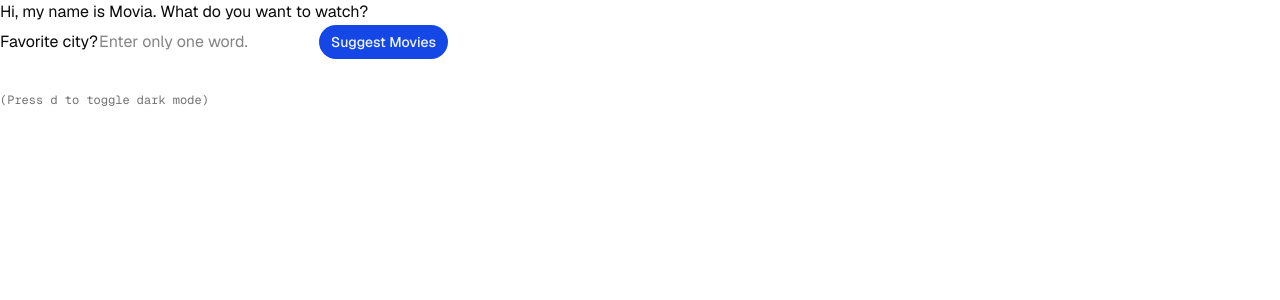
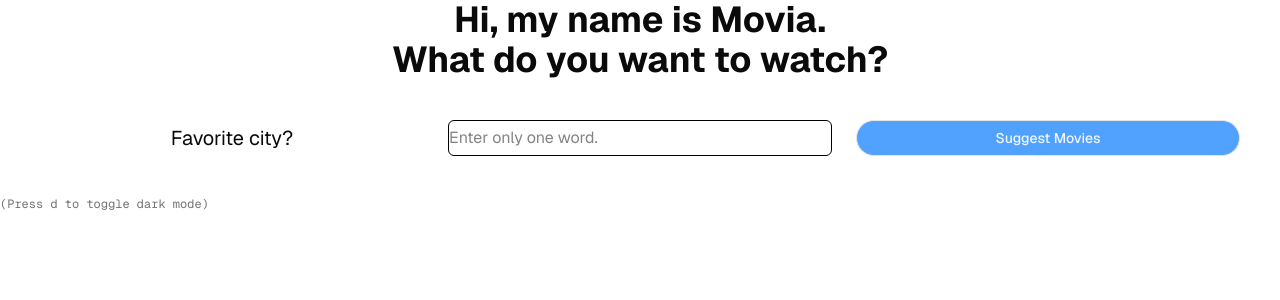
Before and after one commit to alfav23/movia, a Next.js app: page / in a window 1280 px wide. Shown: the top 300 px of the page. Built offline with nearby package versions, Linux system fonts and the light colour scheme.

Commit message:
stylistic changes

```diff
--- a/app/page.tsx
+++ b/app/page.tsx
@@ -7,6 +7,7 @@ import rehypeStringify from 'rehype-stringify';
 import remarkParse from 'remark-parse';
 import remarkRehype from 'remark-rehype';
 import {unified} from 'unified';
+import Link from "next/link";
 
 export default function Page() {
   const [results, setResults] = useState<any>(null);
@@ -54,9 +55,13 @@ export default function Page() {
   };
 
   return (
-    <div>
-      <div>
-        <p>Hi, my name is Movia. What do you want to watch?</p>
+    <div className="page-content">
+      <div className="header">
+        <h1 className="text-4xl font-bold header text-center">
+          Hi, my name is Movia.
+          <br></br>
+          What do you want to watch?
+        </h1>
       </div>
       <Form onSubmit={handleSearch} isLoading={isLoading} />
 
@@ -69,14 +74,16 @@ export default function Page() {
 
       {results && (
         //markdown library component around div, add movie poster results
-        <div className="p-4 rounded movies">
+        <div className="p-4 rounded justify-center movies">
           {console.log(results)}
          { results.map((movie: Movie) => (
             <div key={movie.id} className="movie">
-              <img src={movie.poster_path} alt={`poster for ${movie.title}`} />
-              <h1 className="movie movie_title">
-                {`${movie.title} ( ${movie.year} )`}
-              </h1>
+              <img src={movie.poster_path} alt={`poster for ${movie.title}`} width={200}/>
+              <Link href={`https://www.themoviedb.org/movie/${movie.id}`} target="_blank">
+                <h1 className="movie movie_title">
+                  {`${movie.title} ( ${movie.year} )`}
+                </h1>
+              </Link>
               <p className="movie movie_synopsis">{movie.synopsis}</p>
             </div>
           ))}
--- a/components/Form/Form.tsx
+++ b/components/Form/Form.tsx
@@ -10,12 +10,12 @@ interface FormProps {
 export default function Form({ onSubmit, isLoading = false }: FormProps) {
   const [query, setQuery] = useState<string>("");
 
-  const prompts = ["What's your favorite color?", "What's your mood?", "What's the weather?", "How old are you?", "Dream job?", "Favorite city?"];
+  const prompts = ["What's your favorite color?", "What's your mood?", "What's the weather?", "Birth year?", "Dream job?", "Favorite city?", "Zodiac sign?"];
 
   const [ prompt, setPrompt ] = useState<number | null>(null);
 
   useEffect(()=> {
-    setPrompt(Math.floor(Math.random()*(prompts.length)) + 1)
+    setPrompt(Math.floor(Math.random()*(prompts.length)))
   }, []);
 
   const handleSubmit = async (e: React.SubmitEvent) => {
@@ -24,12 +24,12 @@ export default function Form({ onSubmit, isLoading = false }: FormProps) {
   };
 
   return (
-    <>
-      <form className="form" onSubmit={handleSubmit}>
-        <label htmlFor="input">{prompt === null ? "Loading..." : prompts[prompt]}</label>
+    <div className="form-container items-center justify-center">
+      <form className="m-10 grid grid-cols-1 gap-x-6 gap-y-8 sm:grid-cols-3 form" onSubmit={handleSubmit}>
+        <label className="text-xl p-1 text-center form form-label" htmlFor="input">{prompt === null ? "Loading..." : prompts[prompt]}</label>
         <input
           id="input"
-          className="input border border-white rounded-sm"
+          className="form form-input border dark:border-white border-black rounded-sm"
           type="text"
           pattern="\w+"
           placeholder="Enter only one word."
@@ -41,6 +41,6 @@ export default function Form({ onSubmit, isLoading = false }: FormProps) {
           {isLoading ? "Searching..." : "Suggest Movies"}
         </Button>
       </form>
-    </>
+    </div>
   );
 }
--- a/components/ui/button.tsx
+++ b/components/ui/button.tsx
@@ -5,15 +5,15 @@ import { Slot } from "radix-ui"
 import { cn } from "@/lib/utils"
 
 const buttonVariants = cva(
-  "group/button inline-flex shrink-0 items-center justify-center rounded-4xl border border-transparent bg-clip-padding text-sm font-medium whitespace-nowrap transition-all outline-none select-none focus-visible:border-ring focus-visible:ring-3 focus-visible:ring-ring/30 active:not-aria-[haspopup]:translate-y-px disabled:pointer-events-none disabled:opacity-50 aria-invalid:border-destructive aria-invalid:ring-3 aria-invalid:ring-destructive/20 dark:aria-invalid:border-destructive/50 dark:aria-invalid:ring-destructive/40 [&_svg]:pointer-events-none [&_svg]:shrink-0 [&_svg:not([class*='size-'])]:size-4",
+  "group/button items-center justify-center rounded-4xl border border-blue text-sm font-medium whitespace-nowrap transition-all outline-none select-none focus-visible:border-ring focus-visible:ring-3 focus-visible:ring-ring/30 active:not-aria-[haspopup]:translate-y-px disabled:pointer-events-none disabled:opacity-50 aria-invalid:border-destructive aria-invalid:ring-3 aria-invalid:ring-destructive/20 dark:aria-invalid:border-destructive/50 dark:aria-invalid:ring-destructive/40 [&_svg]:pointer-events-none [&_svg]:shrink-0 [&_svg:not([class*='size-'])]:size-2",
   {
     variants: {
       variant: {
-        default: "bg-primary text-primary-foreground hover:bg-primary/80",
+        default: "bg-blue-400 text-primary-foreground hover:bg-blue-600",
         outline:
           "border-border bg-background hover:bg-muted hover:text-foreground aria-expanded:bg-muted aria-expanded:text-foreground dark:bg-transparent dark:hover:bg-input/30",
         secondary:
-          "bg-secondary text-secondary-foreground hover:bg-secondary/80 aria-expanded:bg-secondary aria-expanded:text-secondary-foreground",
+          "bg-primary text-secondary-foreground hover:bg-secondary/80 aria-expanded:bg-secondary aria-expanded:text-secondary-foreground",
         ghost:
           "hover:bg-muted hover:text-foreground aria-expanded:bg-muted aria-expanded:text-foreground dark:hover:bg-muted/50",
         destructive:
@@ -22,10 +22,10 @@ const buttonVariants = cva(
       },
       size: {
         default:
-          "h-9 gap-1.5 px-3 has-data-[icon=inline-end]:pr-2.5 has-data-[icon=inline-start]:pl-2.5",
-        xs: "h-6 gap-1 px-2.5 text-xs has-data-[icon=inline-end]:pr-2 has-data-[icon=inline-start]:pl-2 [&_svg:not([class*='size-'])]:size-3",
+          "h-9 gap-1.5 px-3",
+        xs: "h-6 gap-1 px-2.5 text-xs [&_svg:not([class*='size-'])]:size-3",
         sm: "h-8 gap-1 px-3 has-data-[icon=inline-end]:pr-2 has-data-[icon=inline-start]:pl-2",
-        lg: "h-10 gap-1.5 px-4 has-data-[icon=inline-end]:pr-3 has-data-[icon=inline-start]:pl-3",
+        lg: "h-10 gap-1.5 px-4",
         icon: "size-9",
         "icon-xs": "size-6 [&_svg:not([class*='size-'])]:size-3",
         "icon-sm": "size-8",
```
